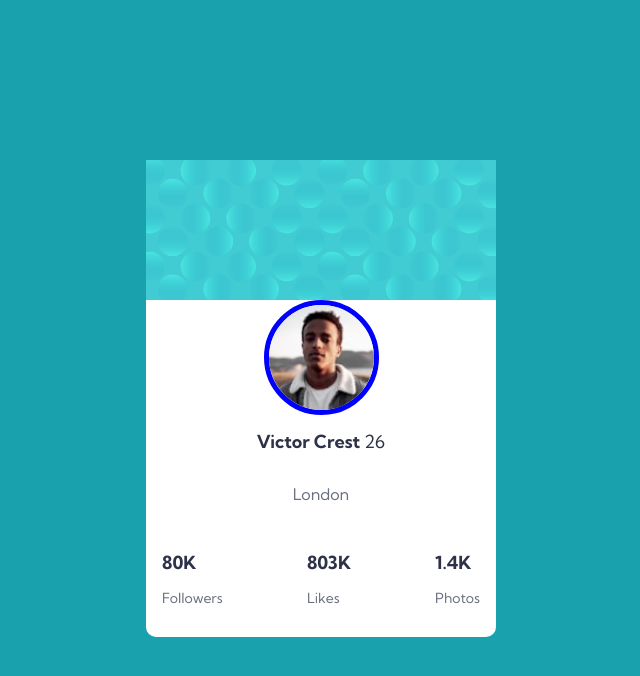
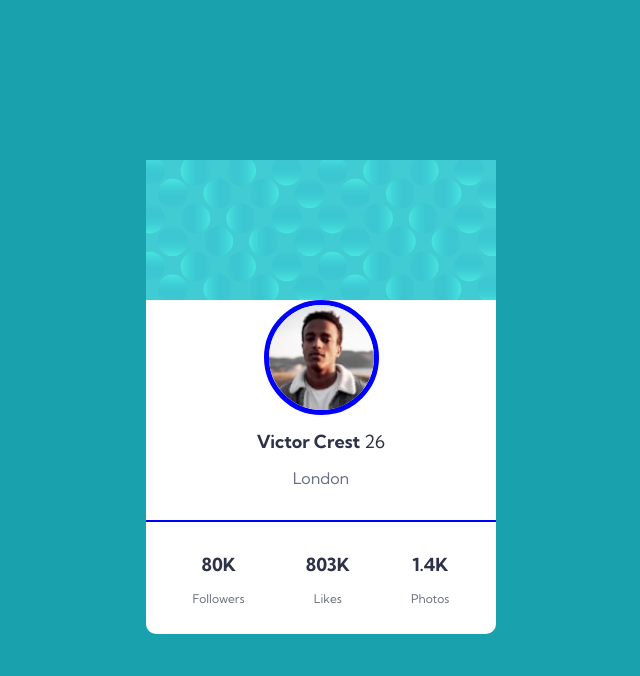
Before and after one commit to Darengheil/ProfileCardComponent, a plain HTML site: page index.html in a window 1280 px wide. Shown: the whole page, without its empty margins (174-814 px from the left). Drawn offline with Linux system fonts and the light colour scheme.

Commit message:
Finished downpart

```diff
--- a/index.html
+++ b/index.html
@@ -17,18 +17,18 @@
       <img src="images/bg-pattern-top.svg" class="topimg"> -->
       <img src="images/image-victor.jpg" class="profilepic">
       <h2>Victor Crest <span style="font-weight: 400;">26</span></h2>
-      <p style="font-size: 16px;">London</p>
+      <p class="location">London</p>
     </div>
     <div class="downpart">
-      <div>
+      <div class="stats">
         <h2 class="stat-count">80K</h2>
         <p class="stat-desc">Followers</p>
       </div>
-      <div>
+      <div class="stats">
         <h2 class="stat-count">803K</h2>
         <p class="stat-desc">Likes</p>
       </div>
-      <div>
+      <div class="stats">
         <h2 class="stat-count">1.4K</h2>
         <p class="stat-desc">Photos</p>
       </div>
--- a/styles.css
+++ b/styles.css
@@ -6,6 +6,7 @@ body {
 }
 
 h2{
+
     font-size: 18px;
     color: hsl(229, 23%, 23%);
 }
@@ -36,16 +37,28 @@ p{
     display: flex;
     flex-direction: column;
     align-items: center;
+    border-bottom: 2px solid blue;
+}
+
+.location{
+    font-size: 16px;
+    margin-top: 0;
+    margin-bottom: 2em;
 }
 
 .downpart{
     display: flex;
     flex-direction: row;
-    justify-content: space-between;
+    justify-content: space-around;
     padding: 1em;
 }
 
+.stats{
+    text-align: center;
+}
+
 .stat-desc{
+    font-size: 12px;
     font-weight: 400;
 }
 @media (max-width: 900px) {
```
